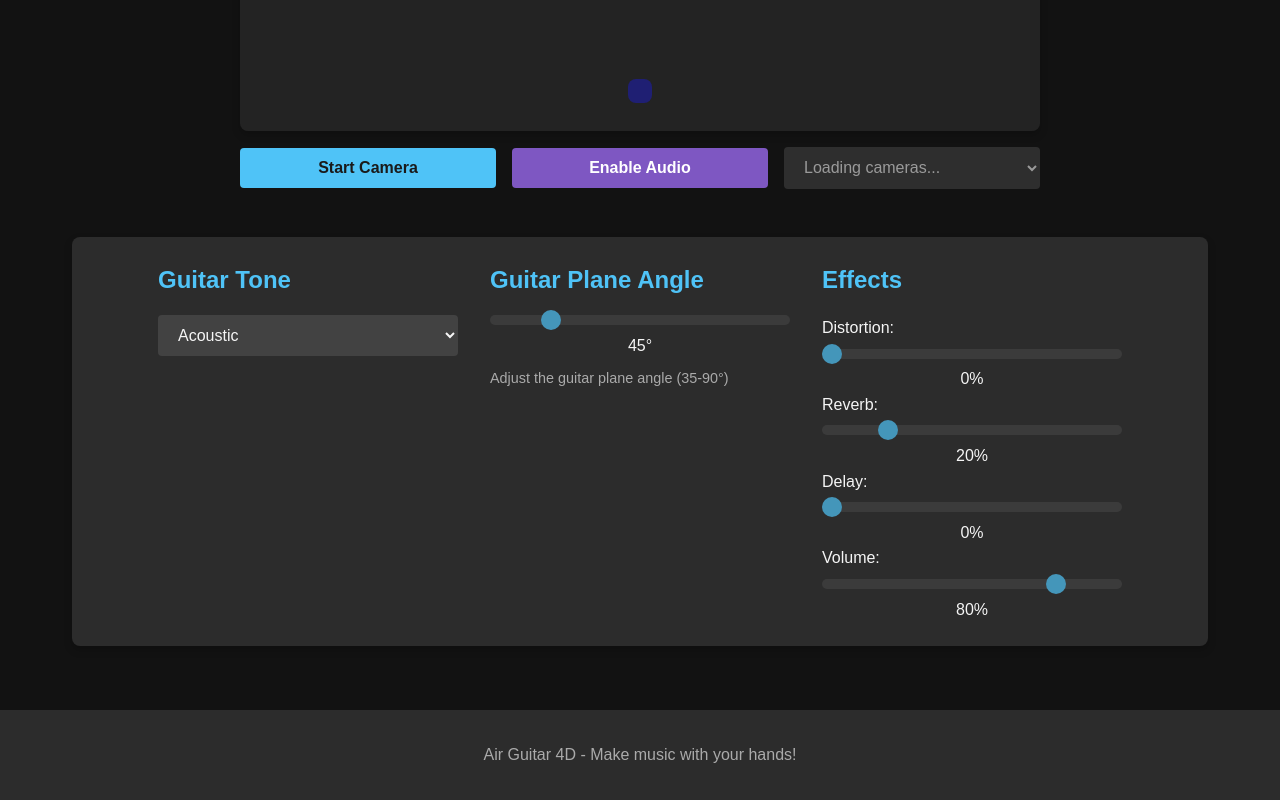
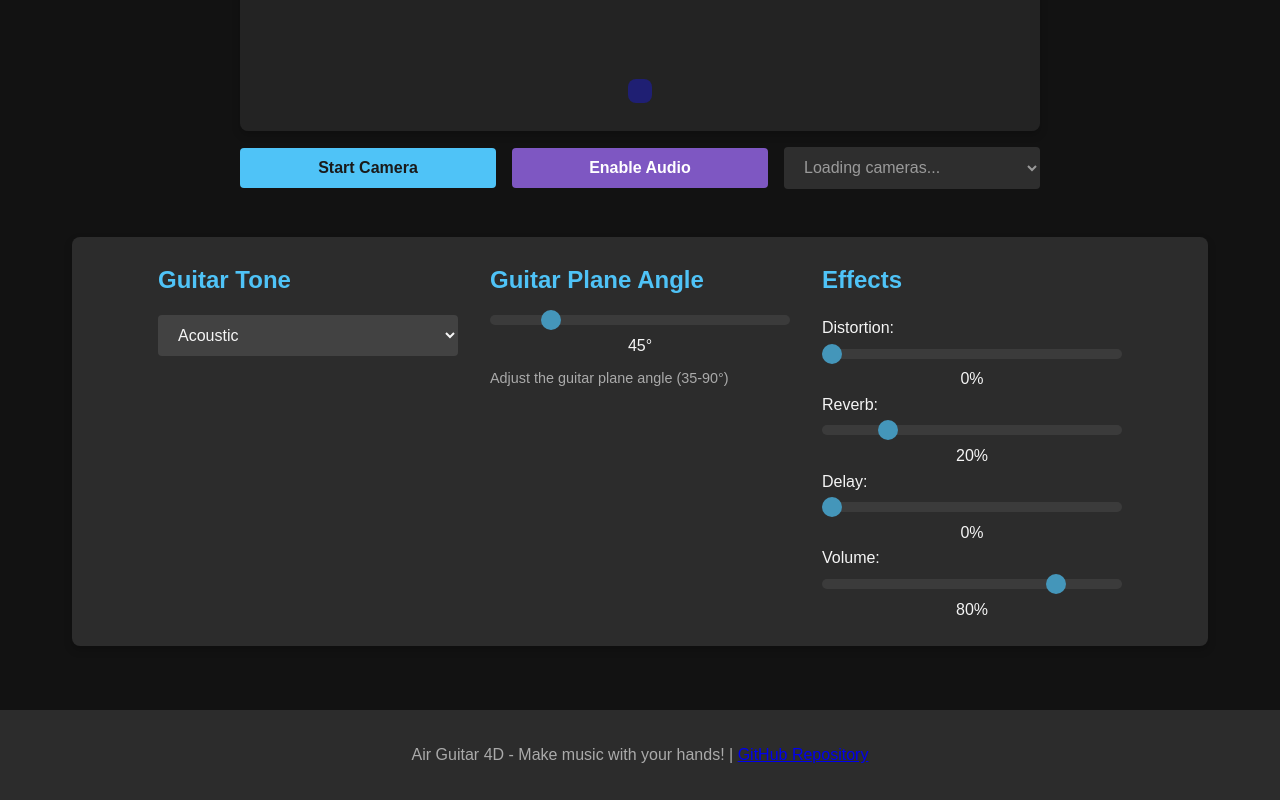
Before and after one commit to dolan/air-guitar-4d, a website: page index.html in a window 1280 px wide. Shown: the part 482-1282 px from the top of the page. Drawn offline with nearby package versions, Linux system fonts and the light colour scheme.

Commit message:
add backlinks

```diff
--- a/index.html
+++ b/index.html
@@ -97,7 +97,7 @@
     </main>
 
     <footer>
-        <p>Air Guitar 4D - Make music with your hands!</p>
+        <p>Air Guitar 4D - Make music with your hands! | <a href="https://github.com/dolan/air-guitar-4d" target="_blank">GitHub Repository</a></p>
     </footer>
 
     <!-- Scripts will be loaded here -->
```
Also changed, not shown: README.md.
